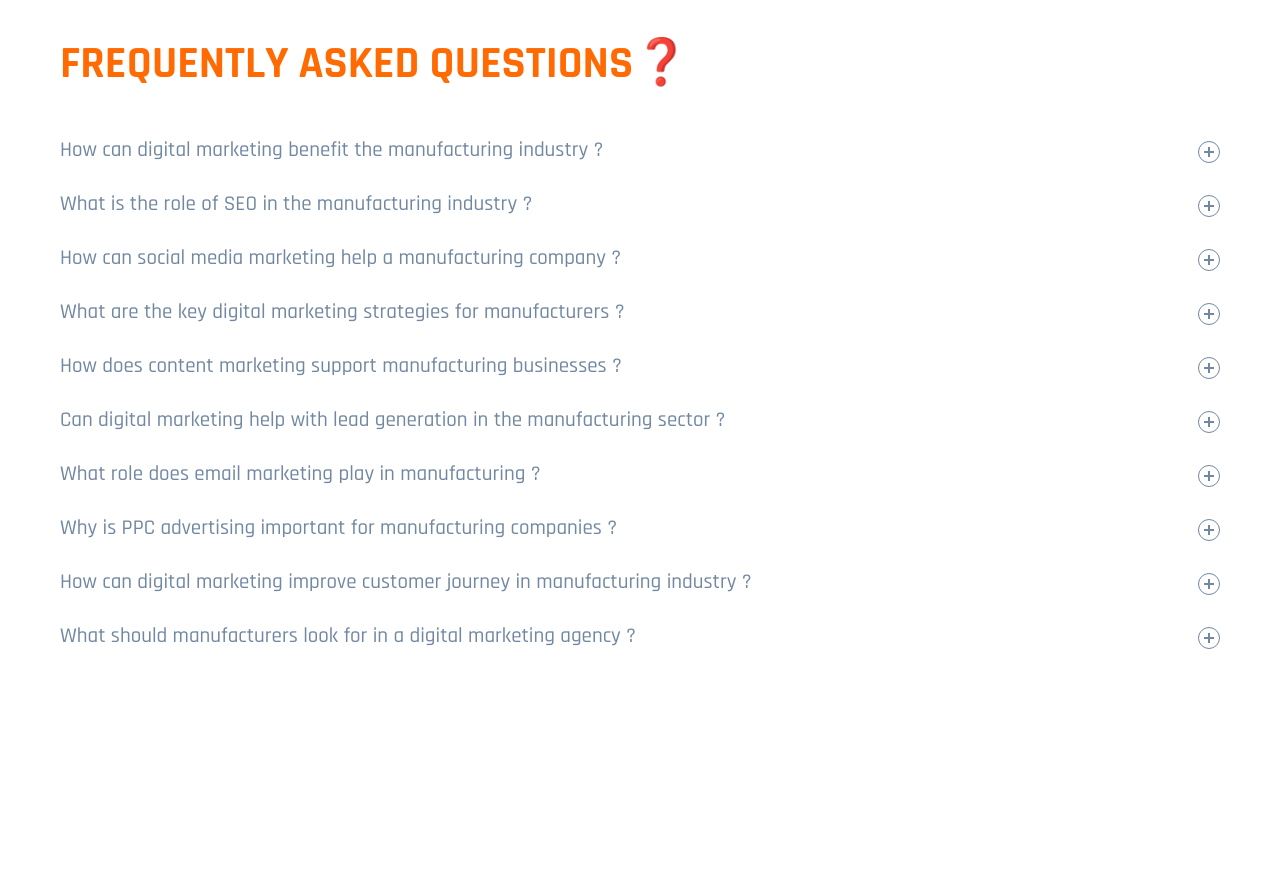
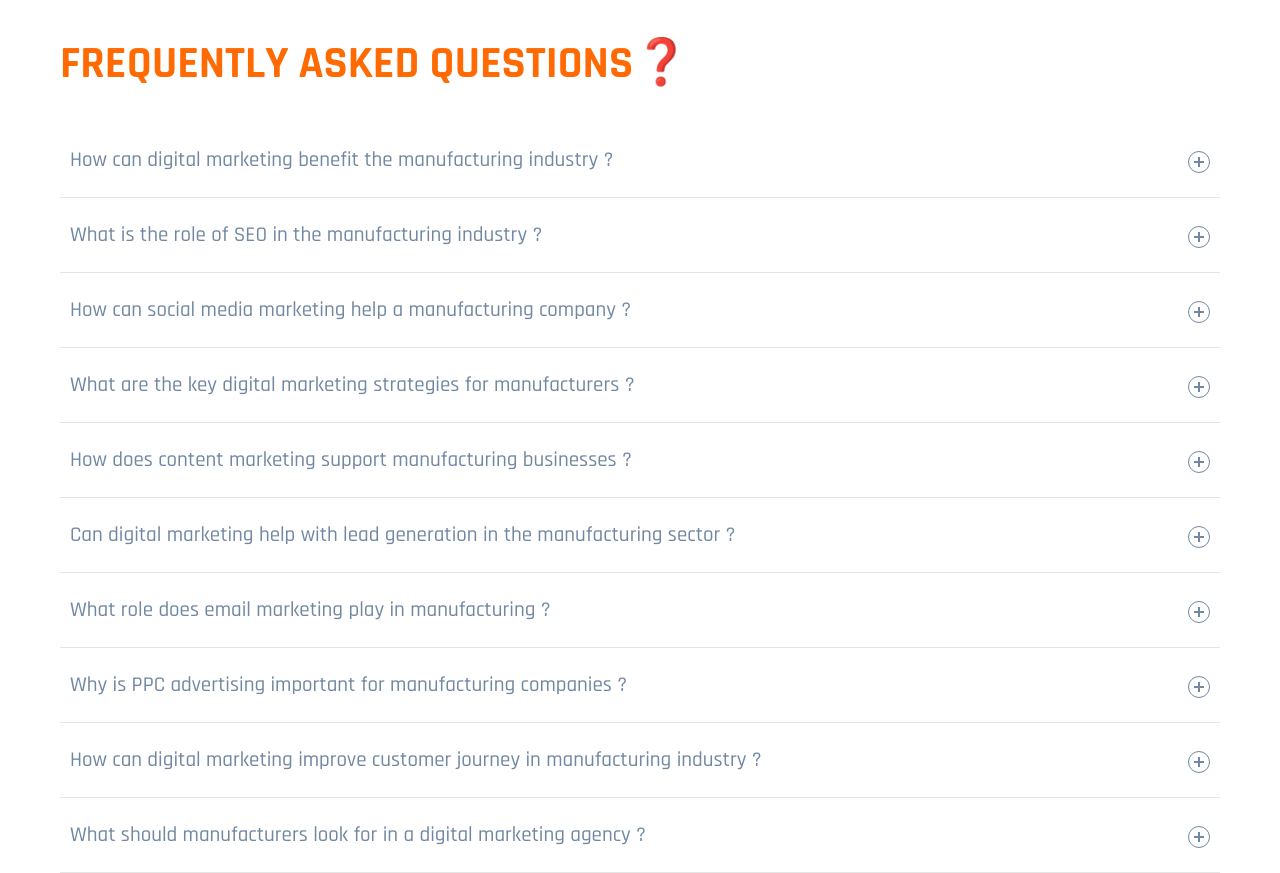
Before and after one commit to sanathanrao/manulog, a plain HTML site: page index.html in a window 1280 px wide. Shown: the part 6940-7813 px from the top of the page. Before the commit the page ends 7610 px from the top, so only its background shows below. Drawn offline with Linux system fonts and the light colour scheme.

Commit message:
first commit

```diff
--- a/style.css
+++ b/style.css
@@ -583,7 +583,8 @@ body {
   }
 
   .accordion .accordion-item {
-    /* border-bottom: 2px solid #e5e5e5; */
+    border-bottom: 1px solid #e5e5e5;
+    padding: 10px;
   }
 
   .accordion .accordion-item button[aria-expanded='true'] {
```
